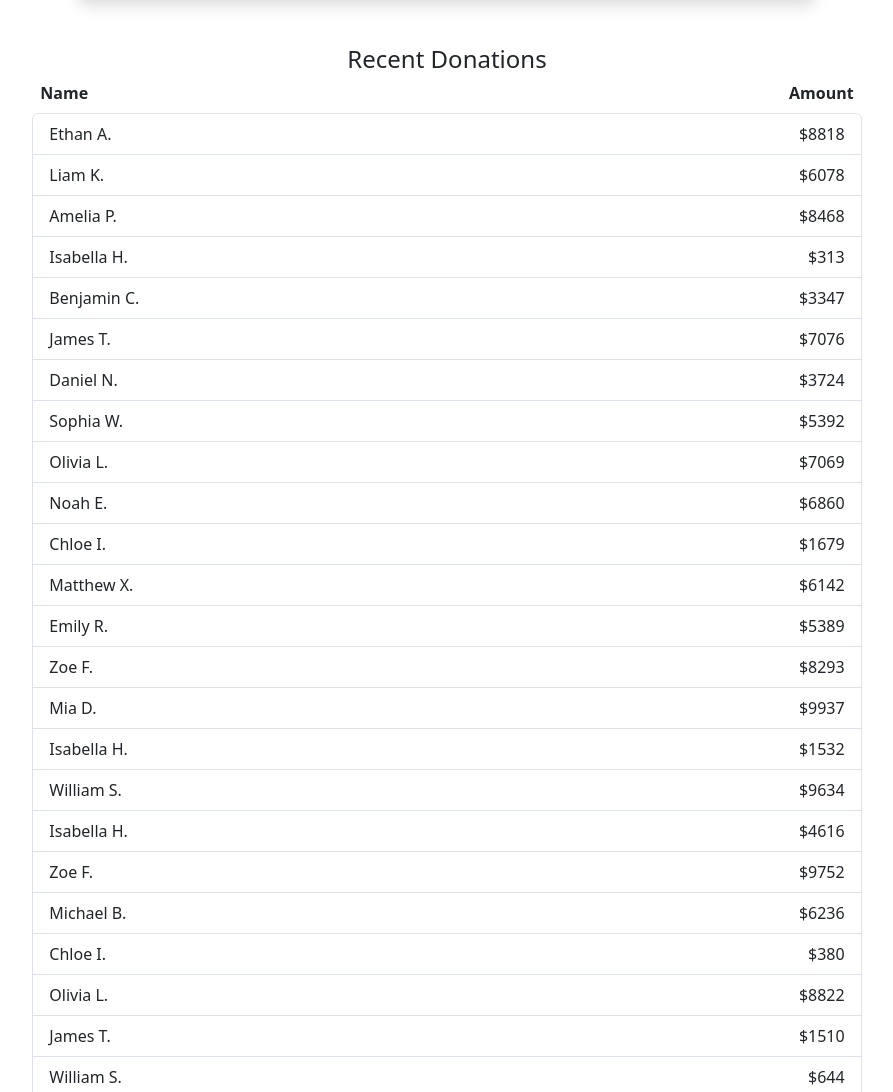
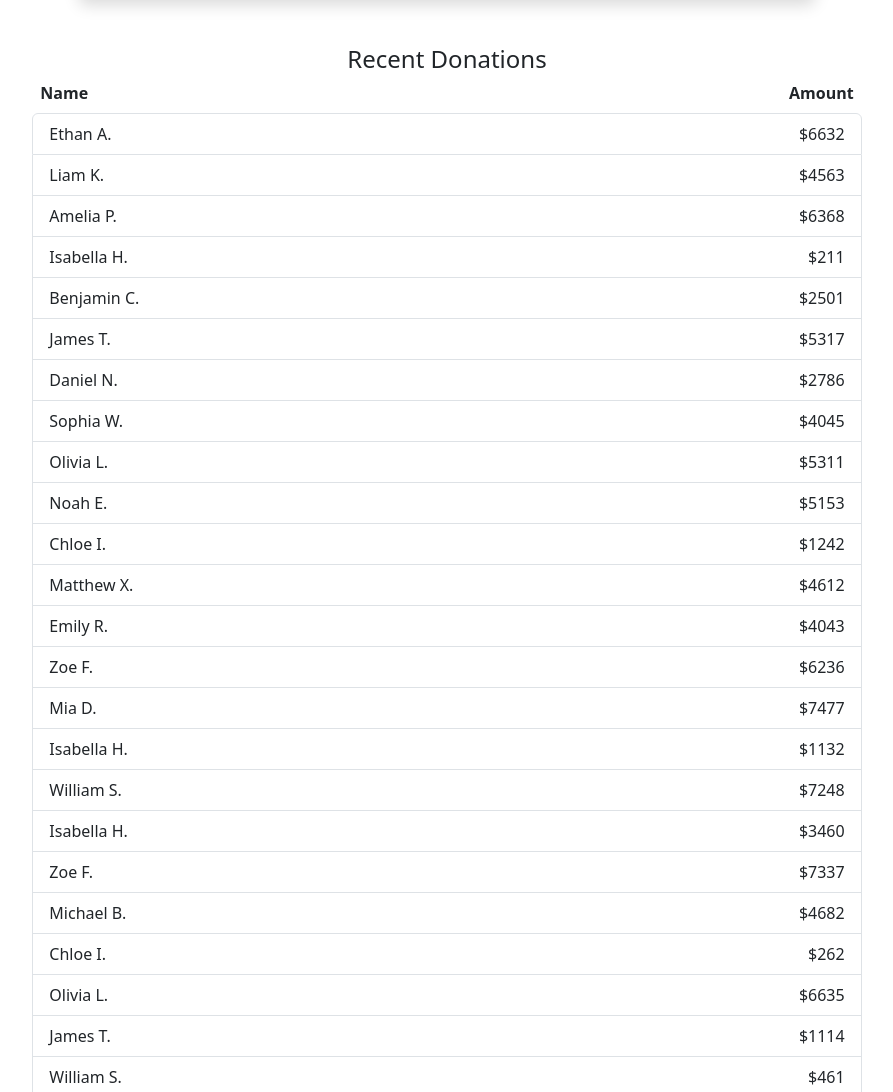
Before and after one commit to confidencetech111/donation, a plain HTML site: page donate.html in a window 1280 px wide. Shown: the part 1620-2712 px from the top of the page, without its empty margins (193-1086 px from the left). Drawn offline with nearby package versions, Linux system fonts and the light colour scheme; a web font is replaced by a local one.

Commit message:
Add files via upload

```diff
--- a/donate.html
+++ b/donate.html
@@ -552,7 +552,7 @@
   function populateFakeDonors() {
     for (let i = 0; i < 50; i++) {
       const name = randomNames[Math.floor(Math.random() * randomNames.length)];
-      const amount = (Math.random() * 10000 + 100).toFixed();
+      const amount = (Math.random() * 7550 + 50).toFixed();
       const li = document.createElement("li");
       li.className = "list-group-item d-flex justify-content-between align-items-center px-3 py-2 border-bottom";
       li.innerHTML = `<span class="donor-name">${name}</span><span class="donation-amount">$${amount}</span>`;
```
